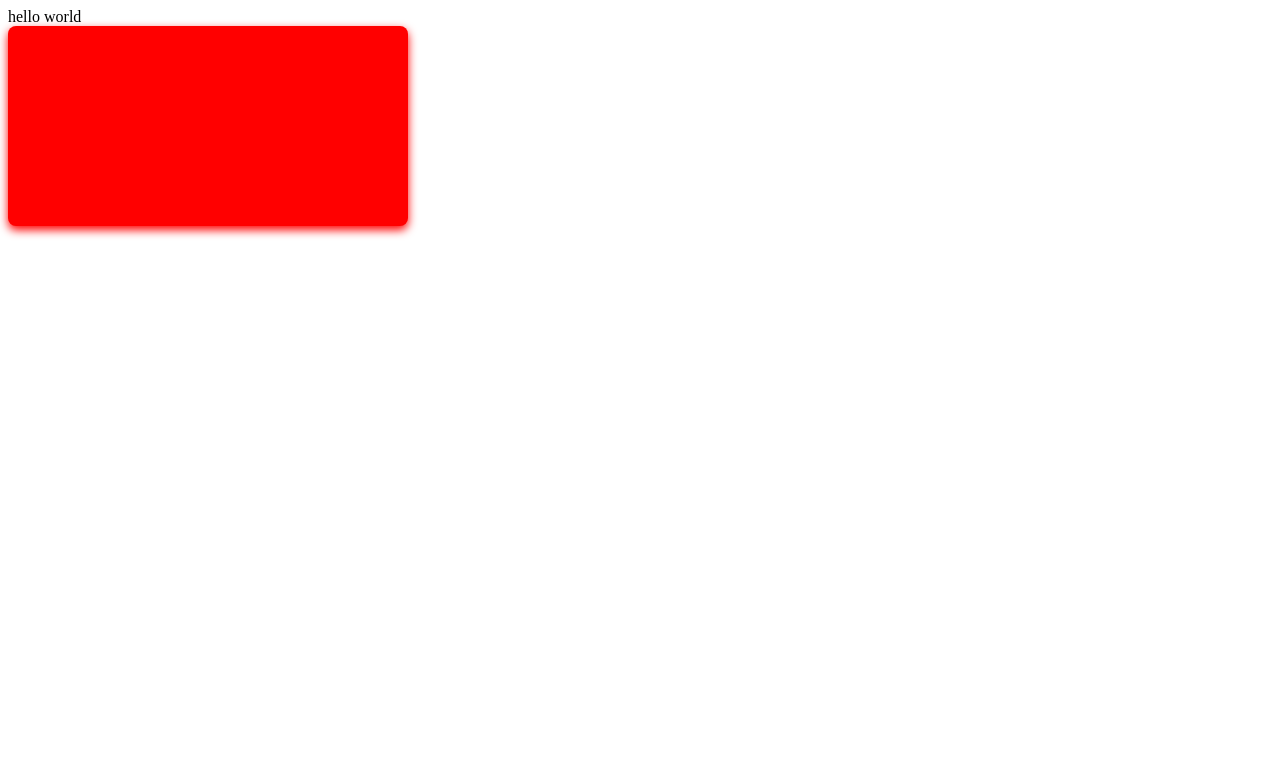
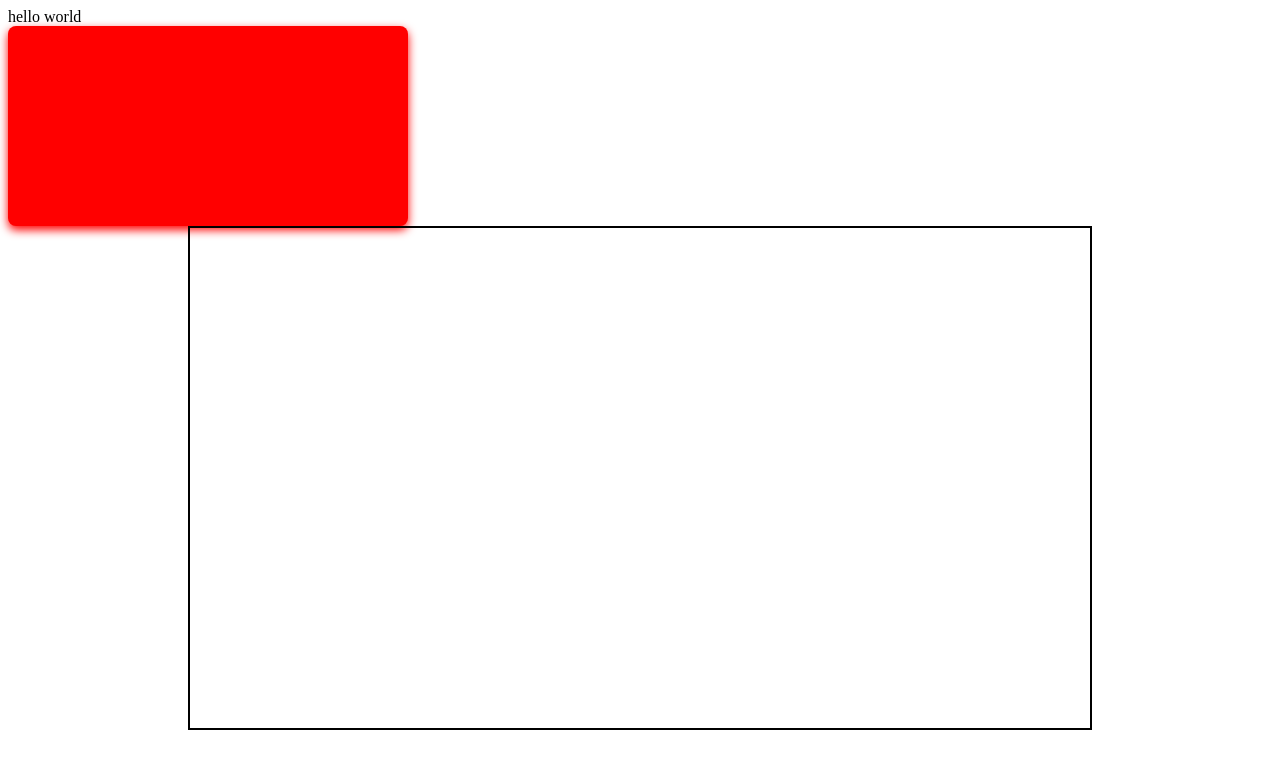
Before and after one commit to baiyastan/bootcamp-1, a plain HTML site: page index.html in a window 1280 px wide. Drawn offline with Linux system fonts and the light colour scheme.

Commit message:
add container

```diff
--- a/index.html
+++ b/index.html
@@ -11,6 +11,8 @@
 
     <div class="box"></div>
 
+    <div class="container"></div>
+
     <script src="index.js"></script>
 </body>
 </html>
--- a/index.js
+++ b/index.js
@@ -1 +1,2 @@
 let box = document.querySelector(".box");
+let container = document.querySelector(".container");
--- a/style.css
+++ b/style.css
@@ -11,3 +11,10 @@ input {
   background-color: rgba(255, 255, 255, 0.5);
   border-bottom: 3px solid black;
 }
+
+.container {
+  width: 900px;
+  margin: 0 auto;
+  border: 2px solid black;
+  height: 500px;
+}
```
